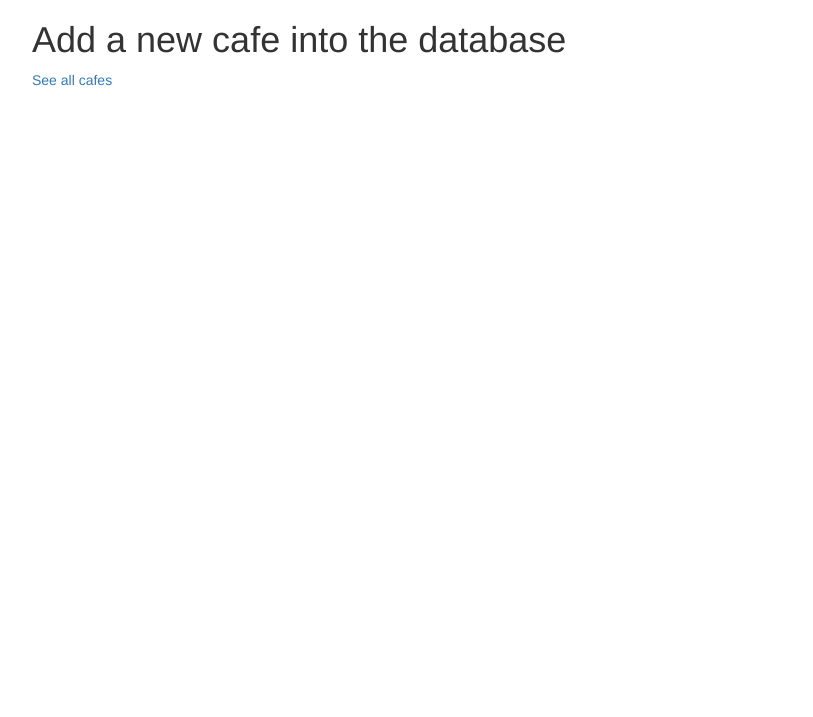
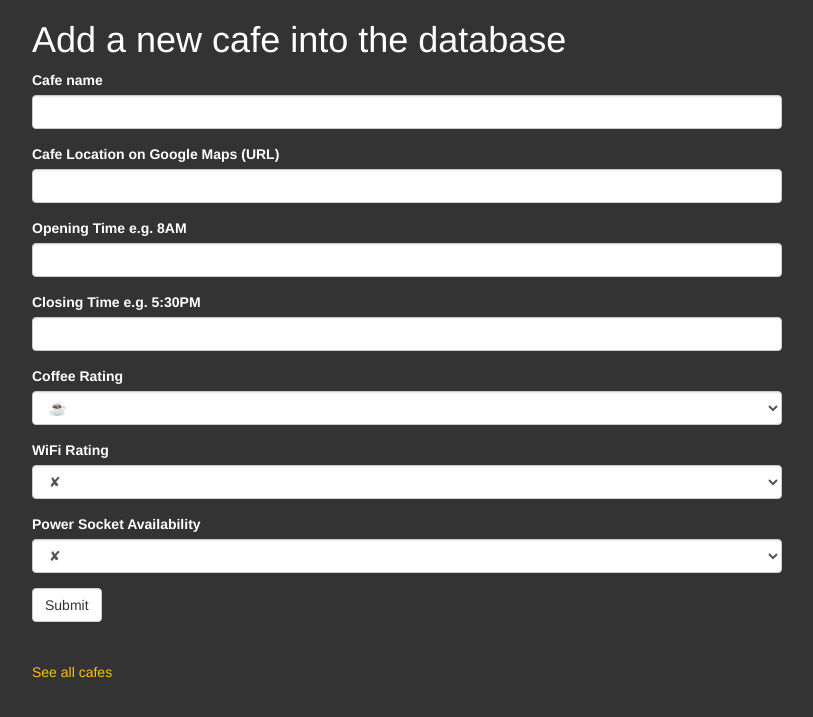
Before and after one commit to ct9233/100DCPY, a Flask app: page /add in a window 1280 px wide. Shown: the top 717 px of the page, without its empty margins (38-851 px from the left). Run offline with Flask 2, Linux system fonts and the light colour scheme; some libraries are stand-ins or nearby versions.

Commit message:
Add Cafe Form

```diff
--- a/62 - Coffee and WiFi/main.py
+++ b/62 - Coffee and WiFi/main.py
@@ -1,8 +1,8 @@
 from flask import Flask, render_template
 from flask_bootstrap import Bootstrap
 from flask_wtf import FlaskForm
-from wtforms import StringField, SubmitField
-from wtforms.validators import DataRequired
+from wtforms import StringField, SubmitField, SelectField
+from wtforms.validators import DataRequired, URL
 import csv
 
 app = Flask(__name__)
@@ -12,15 +12,13 @@ Bootstrap(app)
 
 class CafeForm(FlaskForm):
     cafe = StringField('Cafe name', validators=[DataRequired()])
+    location = StringField('Cafe Location on Google Maps (URL)', validators=[DataRequired(), URL()])
+    open = StringField('Opening Time e.g. 8AM', validators=[DataRequired(), URL()])
+    close = StringField('Closing Time e.g. 5:30PM', validators=[DataRequired(), URL()])
+    coffee_rating = SelectField('Coffee Rating', choices=["☕️", "☕☕", "☕☕☕", "☕☕☕☕", "☕☕☕☕☕"],  validators=[DataRequired()])
+    wifi_rating = SelectField('WiFi Rating', choices=["✘", "💪", "💪💪", "💪💪💪", "💪💪💪💪", "💪💪💪💪💪"], validators=[DataRequired()])
+    power_rating = SelectField('Power Socket Availability', choices=["✘", "🔌", "🔌🔌", "🔌🔌🔌", "🔌🔌🔌🔌", "🔌🔌🔌🔌🔌"], validators=[DataRequired()])
     submit = SubmitField('Submit')
-
-# Exercise:
-# add: Location URL, open time, closing time, coffee rating, wifi rating, power outlet rating fields
-# make coffee/wifi/power a select element with choice of 0 to 5.
-#e.g. You could use emojis ☕️/💪/✘/🔌
-# make all fields required except submit
-# use a validator to check that the URL field has a URL entered.
-# ---------------------------------------------------------------------------
 
 
 # all Flask routes below
--- a/62 - Coffee and WiFi/templates/add.html
+++ b/62 - Coffee and WiFi/templates/add.html
@@ -1,4 +1,11 @@
 {% extends 'bootstrap/base.html' %}
+{% import "bootstrap/wtf.html" as wtf %}
+
+{% block styles %}
+{{super()}}
+<link rel="stylesheet"
+      href="{{url_for('.static', filename='css/styles.css')}}">
+{% endblock %}
 
 {% block title %}Add A New Cafe{% endblock %}
 
@@ -9,9 +16,9 @@
 
       <h1>Add a new cafe into the database</h1>
 
-      <!-- This is where your WTForm will go -->
+      {{ wtf.quick_form(form, novalidate=True) }}
 
-	  <p class="space-above"><a href="#">See all cafes</a></p>
+      <p class="space-above"><a href="{{ url_for('cafes')}}">See all cafes</a></p>
 
     </div>
   </div>
```
